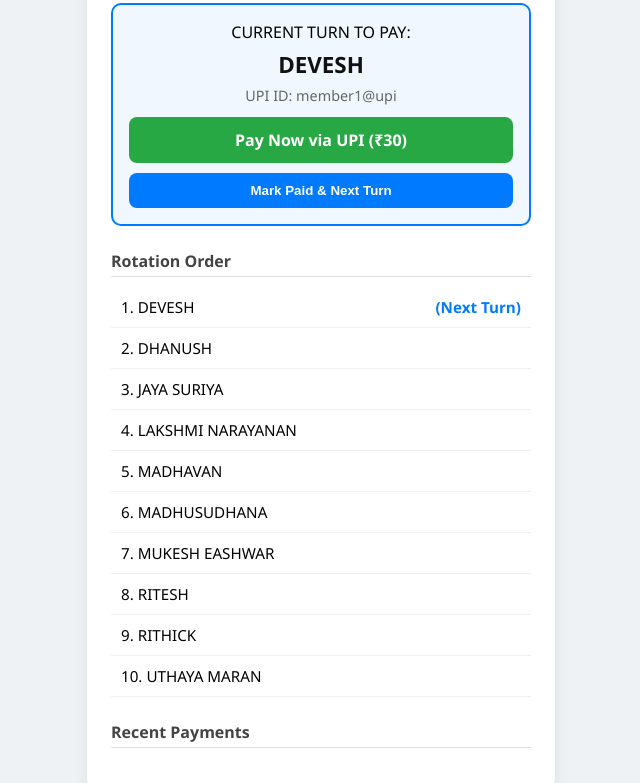
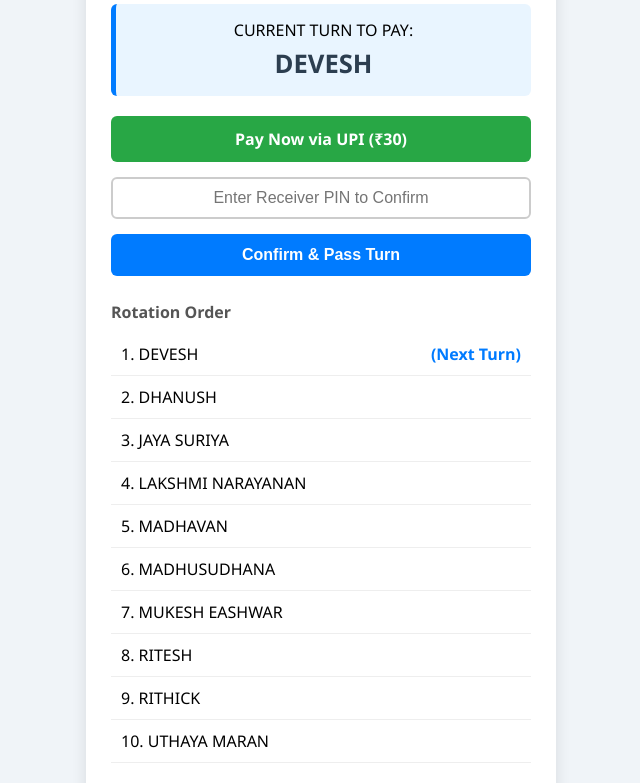
Before and after one commit to Ritesh-y-2100/WATER_CAN_TRACKER, a plain HTML site: page index.html in a window 1280 px wide. Shown: the part 94-877 px from the top of the page, without its empty margins (319-959 px from the left). Drawn offline with Linux system fonts and the light colour scheme.

Commit message:
Updated names, single UPI ID, and added PIN protection

```diff
--- a/index.html
+++ b/index.html
@@ -3,11 +3,11 @@
 <head>
   <meta charset="UTF-8">
   <meta name="viewport" content="width=device-width, initial-scale=1.0">
-  <title>Water Can Payment Tracker</title>
+  <title>Water Can Tracker</title>
   <style>
     body {
       font-family: 'Segoe UI', Tahoma, Geneva, Verdana, sans-serif;
-      background-color: #eef2f5;
+      background-color: #f0f4f8;
       margin: 0;
       padding: 20px;
       display: flex;
@@ -15,34 +15,27 @@
     }
     .container {
       background: #ffffff;
-      padding: 24px;
-      border-radius: 14px;
-      box-shadow: 0 4px 15px rgba(0,0,0,0.08);
+      padding: 25px;
+      border-radius: 12px;
+      box-shadow: 0 4px 15px rgba(0,0,0,0.1);
       max-width: 420px;
       width: 100%;
     }
     h2 { text-align: center; color: #007bff; margin-top: 0; }
-
     .card {
-      background: #f0f7ff;
-      border: 2px solid #007bff;
-      padding: 16px;
-      border-radius: 10px;
+      background: #e9f5ff;
+      border-left: 5px solid #007bff;
+      padding: 15px;
+      border-radius: 6px;
+      margin-bottom: 20px;
       text-align: center;
-      margin-bottom: 20px;
     }
     .current-name {
-      font-size: 1.4rem;
+      font-size: 1.6rem;
       font-weight: bold;
-      color: #111;
-      margin: 6px 0;
+      color: #2c3e50;
+      margin-top: 5px;
     }
-    .upi-info {
-      font-size: 0.9rem;
-      color: #666;
-      margin-bottom: 12px;
-    }
-
     .btn-pay {
       display: block;
       width: 100%;
@@ -50,38 +43,52 @@
       background: #28a745;
       color: white;
       text-align: center;
-      border-radius: 8px;
       text-decoration: none;
+      border-radius: 6px;
+      font-size: 1rem;
       font-weight: bold;
+      box-sizing: border-box;
+      margin-bottom: 15px;
+    }
+    .pin-box {
+      margin-bottom: 15px;
+      text-align: center;
+    }
+    .pin-box input {
+      width: 100%;
+      padding: 10px;
       font-size: 1rem;
+      text-align: center;
+      border: 2px solid #ccc;
+      border-radius: 6px;
+      outline: none;
       box-sizing: border-box;
-      margin-bottom: 10px;
     }
-    .btn-pay:hover { background: #218838; }
-
+    .pin-box input:focus {
+      border-color: #007bff;
+    }
     .btn-confirm {
       width: 100%;
-      padding: 10px;
+      padding: 12px;
       background: #007bff;
       color: white;
       border: none;
-      border-radius: 8px;
+      border-radius: 6px;
+      font-size: 1rem;
+      cursor: pointer;
       font-weight: bold;
-      cursor: pointer;
     }
-    .btn-confirm:hover { background: #0056b3; }
-
-    .section-title { font-weight: bold; margin-top: 24px; color: #444; border-bottom: 1px solid #ddd; padding-bottom: 4px; }
-    ul { list-style: none; padding: 0; margin: 10px 0; }
+    .section-title { font-weight: bold; margin-top: 25px; color: #555; }
+    ul { list-style: none; padding: 0; margin-top: 10px; }
     li {
       padding: 10px;
-      border-bottom: 1px solid #f0f0f0;
+      border-bottom: 1px solid #eee;
       display: flex;
       justify-content: space-between;
-      font-size: 0.95rem;
     }
-    .next-tag { color: #007bff; font-weight: bold; }
-    .history-list { font-size: 0.85rem; color: #666; max-height: 120px; overflow-y: auto; }
+    .next { color: #007bff; font-weight: bold; }
+    .history-list { font-size: 0.85rem; color: #666; max-height: 150px; overflow-y: auto; }
+    .error-msg { color: #dc3545; font-size: 0.85rem; text-align: center; margin-top: 5px; display: none; }
   </style>
 </head>
 <body>
@@ -92,15 +99,17 @@
   <div class="card">
     <div>CURRENT TURN TO PAY:</div>
     <div id="currentPayer" class="current-name">---</div>
-    <div id="currentUpi" class="upi-info">UPI: ---</div>
+  </div>
 
-    <!-- Direct UPI Payment Button -->
-    <a id="payNowBtn" href="upi://pay?pa=ritesh.y01012008@okicici&pn=WaterCan&am=30&cu=INR" class="btn-pay">Pay Now via UPI (₹30)</a>
+  <!-- Direct UPI Payment Link to Ritesh -->
+  <a id="payNowBtn" href="upi://pay?pa=ritesh.y01012008@okicici&pn=WaterCan&am=30&cu=INR" class="btn-pay">Pay Now via UPI (₹30)</a>
 
+  <div class="pin-box">
+    <input type="password" id="adminPin" placeholder="Enter Receiver PIN to Confirm" maxlength="4">
+    <div id="errorMsg" class="error-msg">Incorrect PIN! Payment not verified.</div>
+  </div>
 
-    <!-- Manual Confirmation Button -->
-    <button class="btn-confirm" onclick="markPaid()">Mark Paid & Next Turn</button>
-  </div>
+  <button class="btn-confirm" onclick="markPaid()">Confirm & Pass Turn</button>
 
   <div class="section-title">Rotation Order</div>
   <ul id="membersList"></ul>
@@ -110,73 +119,70 @@
 </div>
 
 <script>
-  // Add your 10 members with their names and UPI IDs here
+  // Receiver Secret PIN (Change 1234 to your choice)
+  const SECRET_PIN = "4444";
+
+  // Members list in rotation sequence
   const defaultMembers = [
-    { name: "DEVESH", upi: "member1@upi" },
-    { name: "DHANUSH", upi: "member2@upi" },
-    { name: "JAYA SURIYA", upi: "member3@upi" },
-    { name: "LAKSHMI NARAYANAN", upi: "member4@upi" },
-    { name: "MADHAVAN", upi: "member5@upi" },
-    { name: "MADHUSUDHANA", upi: "member6@upi" },
-    { name: "MUKESH EASHWAR", upi: "member7@upi" },
-    { name: "RITESH", upi: "member8@upi" },
-    { name: "RITHICK", upi: "member9@upi" },
-    { name: "UTHAYA MARAN", upi: "member10@upi" }
+    "DEVESH",
+    "DHANUSH",
+    "JAYA SURIYA",
+    "LAKSHMI NARAYANAN",
+    "MADHAVAN",
+    "MADHUSUDHANA",
+    "MUKESH EASHWAR",
+    "RITESH",
+    "RITHICK",
+    "UTHAYA MARAN"
   ];
 
-  const WATER_CAN_PRICE = "30"; // Set the cost of 1 water can here
-
-  let members = JSON.parse(localStorage.getItem('water_members_upi')) || defaultMembers;
-  let currentIndex = parseInt(localStorage.getItem('water_index_upi')) || 0;
-  let history = JSON.parse(localStorage.getItem('water_history_upi')) || [];
+  let members = JSON.parse(localStorage.getItem('water_members')) || defaultMembers;
+  let currentIndex = parseInt(localStorage.getItem('water_index')) || 0;
+  let history = JSON.parse(localStorage.getItem('water_history')) || [];
 
   function updateUI() {
-    const activeMember = members[currentIndex];
+    document.getElementById('currentPayer').innerText = members[currentIndex];
 
-    // Show name and UPI ID
-    document.getElementById('currentPayer').innerText = activeMember.name;
-    document.getElementById('currentUpi').innerText = `UPI ID: ${activeMember.upi}`;
-
-    // Create Universal UPI Deep Link String
-    const upiLink = `upi://pay?pa=${activeMember.upi}&pn=${encodeURIComponent(activeMember.name)}&am=${WATER_CAN_PRICE}&cu=INR&tn=${encodeURIComponent('Water Can Payment')}`;
-
-    // Attach deep link to the button
-    document.getElementById('payNowBtn').href = upiLink;
-
-    // Render rotation order list
     const membersListEl = document.getElementById('membersList');
     membersListEl.innerHTML = '';
-    members.forEach((m, index) => {
+    members.forEach((name, index) => {
       const li = document.createElement('li');
-      li.innerHTML = `<span>${index + 1}. ${m.name}</span>`;
+      li.innerText = `${index + 1}. ${name}`;
       if (index === currentIndex) {
-        li.innerHTML += ' <span class="next-tag">(Next Turn)</span>';
+        li.innerHTML += ' <span class="next">(Next Turn)</span>';
       }
       membersListEl.appendChild(li);
     });
 
-    // Render payment history
     const historyListEl = document.getElementById('historyList');
     historyListEl.innerHTML = '';
     history.slice().reverse().forEach(entry => {
       const li = document.createElement('li');
-      li.innerText = `${entry.name} paid ₹${WATER_CAN_PRICE} on ${entry.date}`;
+      li.innerText = `${entry.name} paid ₹30 on ${entry.date}`;
       historyListEl.appendChild(li);
     });
 
-    // Save current state locally
-    localStorage.setItem('water_members_upi', JSON.stringify(members));
-    localStorage.setItem('water_index_upi', currentIndex);
-    localStorage.setItem('water_history_upi', JSON.stringify(history));
+    localStorage.setItem('water_members', JSON.stringify(members));
+    localStorage.setItem('water_index', currentIndex);
+    localStorage.setItem('water_history', JSON.stringify(history));
   }
 
   function markPaid() {
-    const activeMember = members[currentIndex];
+    const enteredPin = document.getElementById('adminPin').value;
+    const errorMsgEl = document.getElementById('errorMsg');
+
+    if (enteredPin !== SECRET_PIN) {
+      errorMsgEl.style.display = 'block';
+      return;
+    }
+
+    errorMsgEl.style.display = 'none';
+    document.getElementById('adminPin').value = '';
+
+    const paidMember = members[currentIndex];
     const timestamp = new Date().toLocaleString([], { month: 'short', day: 'numeric', hour: '2-digit', minute: '2-digit' });
 
-    history.push({ name: activeMember.name, date: timestamp });
-
-    // Rotate to next member in queue
+    history.push({ name: paidMember, date: timestamp });
     currentIndex = (currentIndex + 1) % members.length;
 
     updateUI();
```
